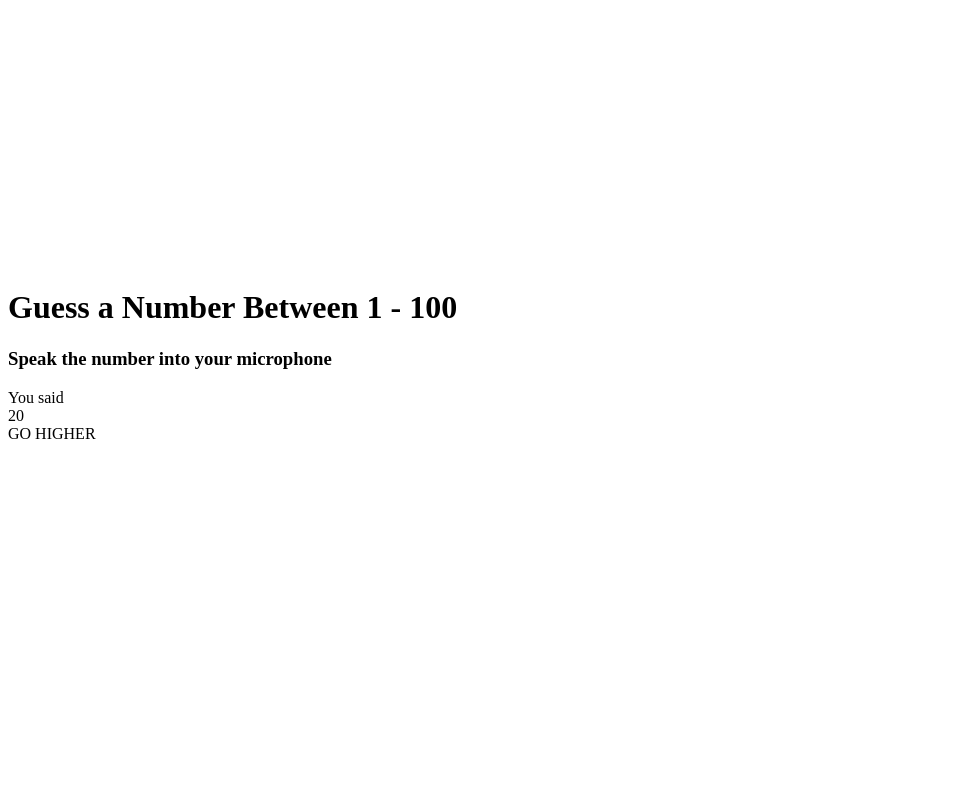
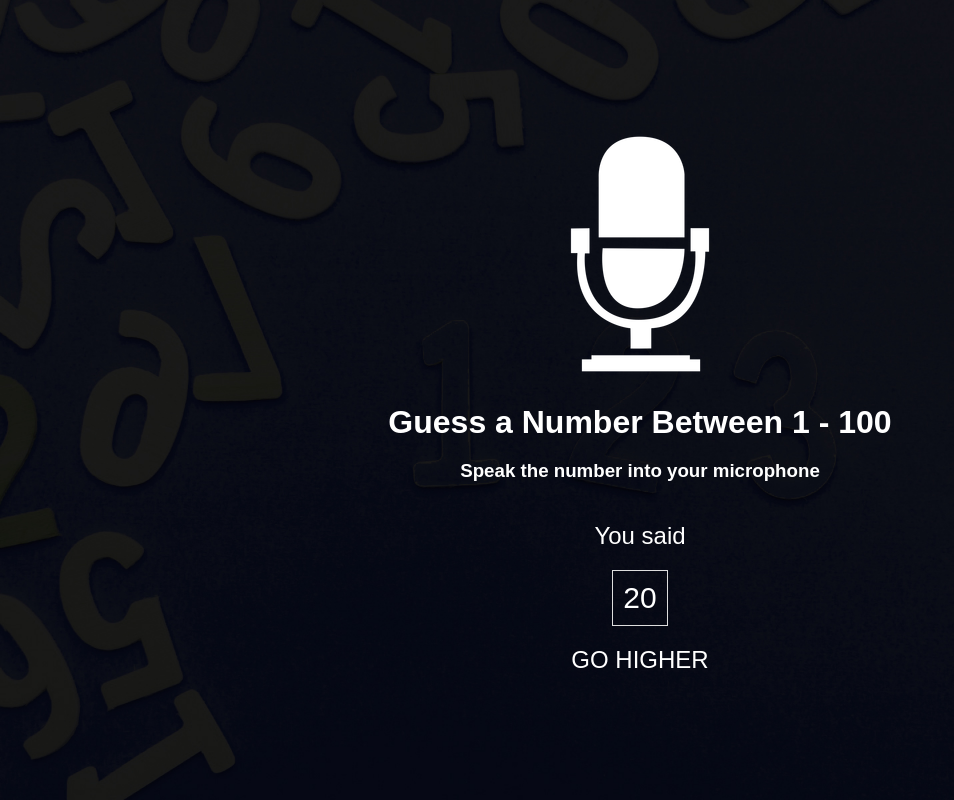
Before and after one commit to hongchingisme/My_projects, a plain HTML site: page speak_number_guess/index.html in a window 1280 px wide. Shown: the whole page, without its empty margins (0-954 px from the left). Drawn offline with Linux system fonts and the light colour scheme.

Commit message:
add CSS to speak number guess

```diff
--- a/speak_number_guess/index.html
+++ b/speak_number_guess/index.html
@@ -4,7 +4,10 @@
     <meta charset="UTF-8">
     <meta http-equiv="X-UA-Compatible" content="IE=edge">
     <meta name="viewport" content="width=device-width, initial-scale=1.0">
+    <link rel="stylesheet" href="style.css">
     <title>Speak Number Guess</title>
+
+
 </head>
 <body>
 
--- /dev/null
+++ b/speak_number_guess/style.css
@@ -0,0 +1,48 @@
+*{
+    box-sizing: border-box;
+}
+
+body{
+    background: #243542 url('img/bg.jpg') no-repeat left center/cover;
+    min-height: 100vh;
+    width: 100%;
+    color: #fff;
+    display: flex;
+    flex-direction: column;
+    align-items: center;
+    justify-content: center;
+    margin: 0;
+    font-family: Arial, Helvetica, sans-serif;
+    text-align: center;
+}
+
+h1,h3{
+    margin-bottom: 0;
+}
+
+p{
+    line-height: 1.5;
+    margin: 0;
+}
+
+.play-again{
+    padding: 8px;
+    border: 0;
+    background: #f4f4f4;
+    border-radius: 5px;
+    margin-top: 10px;
+}
+
+.msg{
+    font-size: 1.5em;
+    margin-top: 40px;
+}
+
+.box{
+    border : 1px solid #dedede;
+    display: inline-block;
+    font-size: 30px;
+    margin: 20px;
+    padding: 10px;
+
+}
```
